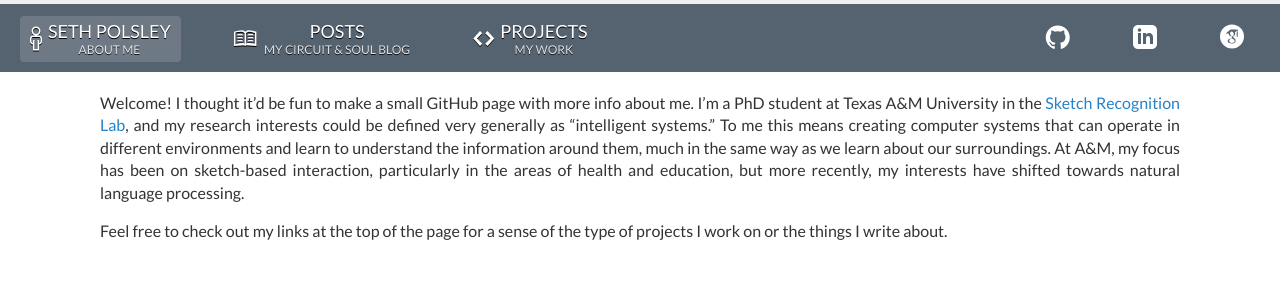
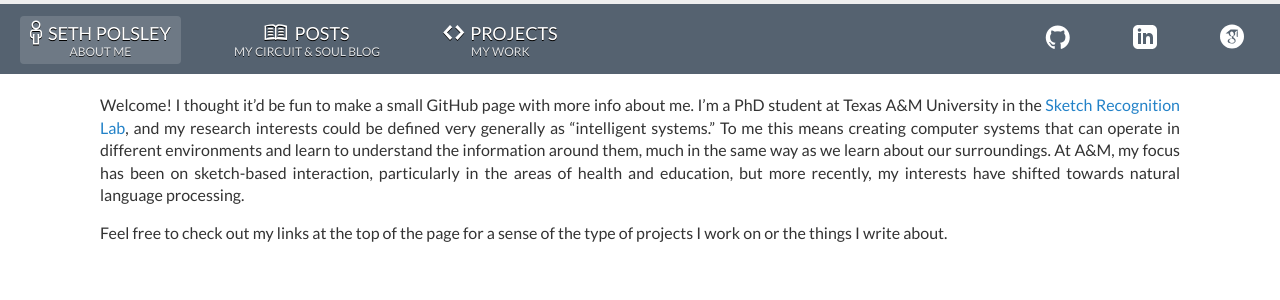
Before and after one commit to spolsley/spolsley.github.io, a Jekyll site: the page built from about.md, in a window 1280 px wide. Shown: the top 300 px of the page. Built offline with Jekyll 4.4.1, drawn with Linux system fonts in a browser that asks for light colours.

Commit message:
Moved span icons to main heading and center subheadings under

```diff
--- a/_includes/header.html
+++ b/_includes/header.html
@@ -3,27 +3,24 @@
       <ul class="nav">
         <li class="{% if page.url == '/' or page.url contains 'about' %}active{% endif %}">
           <a href="/">
-            <span class="mega-octicon octicon-person" style="margin-right: 6px;"></span>
             <div class="nav-item">
-              <div class="nav-main">Seth Polsley</div>
+              <div class="nav-main"><span class="mega-octicon octicon-person" style="margin-right: 6px;"></span>Seth Polsley</div>
               <div class="nav-sub">About Me</div>
             </div>
           </a>
         </li>
         <li class="{% if page.url contains '/posts/' or page.url contains '/blog/' or page.url contains '/article/' %}active{% endif %}">
           <a href="/posts/">
-            <span class="mega-octicon octicon-book" style="margin-right: 6px;"></span>
             <div class="nav-item">
-              <div class="nav-main">Posts</div>
+              <div class="nav-main"><span class="mega-octicon octicon-book" style="margin-right: 6px;"></span>Posts</div>
               <div class="nav-sub">My Circuit & Soul Blog</div>
             </div>
           </a>
         </li>
         <li class="{% if page.url contains '/projects/' %}active{% endif %}">
           <a href="/projects/">
-            <span class="mega-octicon octicon-code" style="margin-right: 6px;"></span>
             <div class="nav-item">
-              <div class="nav-main">Projects</div>
+              <div class="nav-main"><span class="mega-octicon octicon-code" style="margin-right: 6px;"></span>Projects</div>
               <div class="nav-sub">My Work</div>
             </div>
           </a>
```
